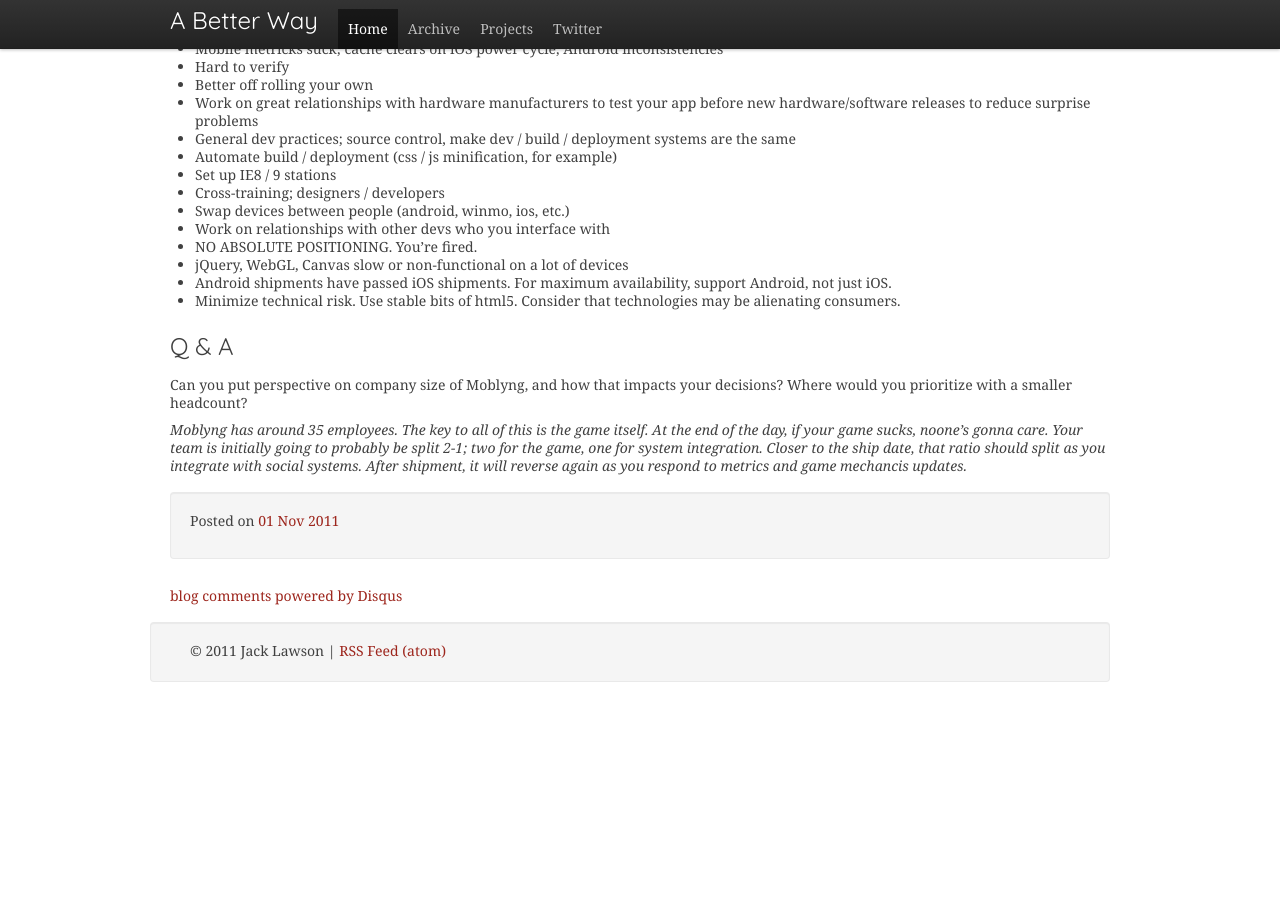
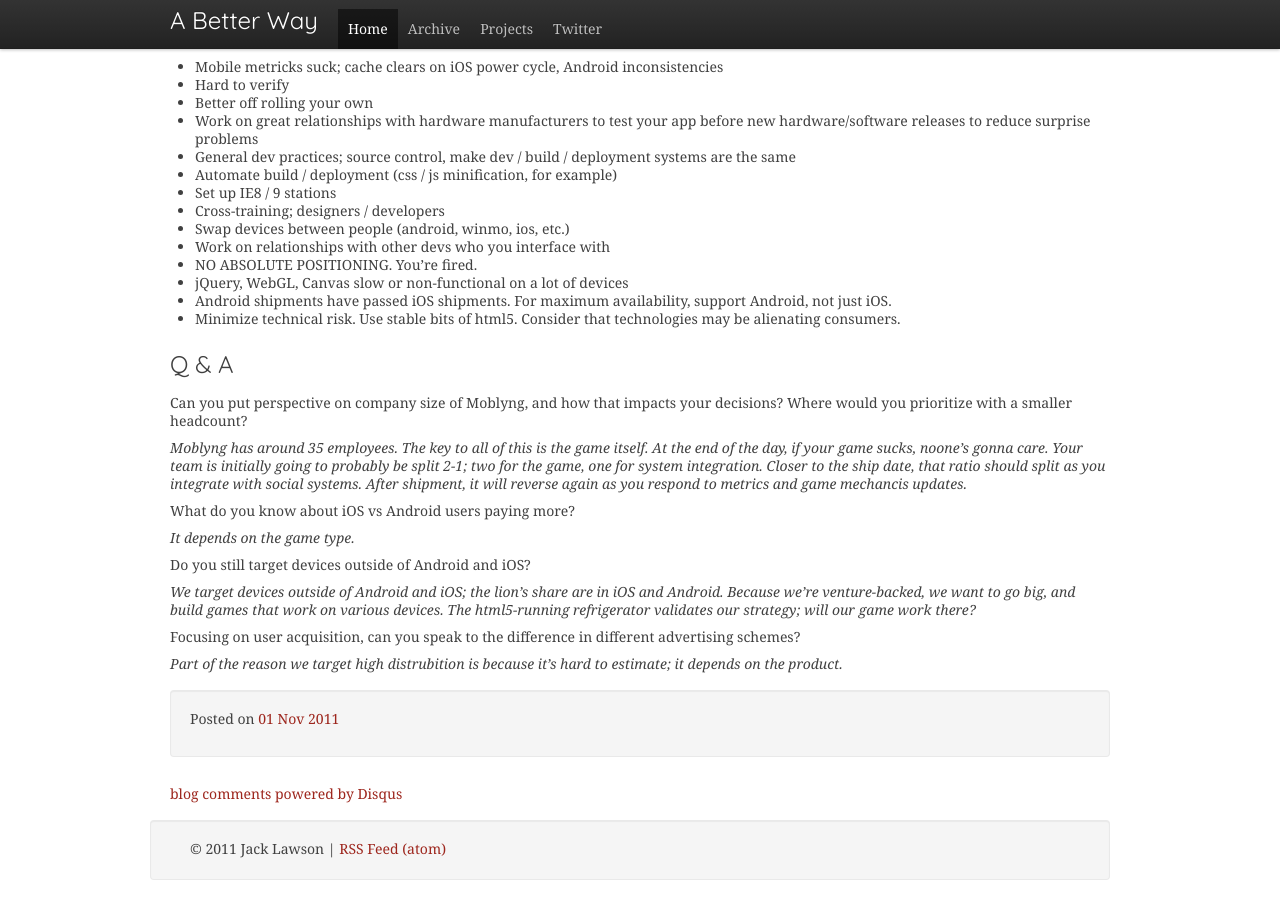
Before and after one commit to ajacksified/ajacksified.github.com, a Jekyll site: the page built from _posts/2011-11-01-new-game-conf-liveblog.markdown, in a window 1280 px wide and 900 px high, scrolled down 3947 px. Built offline with Jekyll 4.4.1, drawn with Linux system fonts in a browser that asks for light colours; nearby versions of some CDN libraries; some web fonts are replaced; comment, search, counter and statistics services are not loaded; before the commit the page ends 4649 px from its top, so only the background shows below that; some of the changed text lies outside the part shown.

Commit message:
Session 3

```diff
--- a/_posts/2011-11-01-new-game-conf-liveblog.markdown
+++ b/_posts/2011-11-01-new-game-conf-liveblog.markdown
@@ -10,6 +10,8 @@ categories:
 This is a live blog for the first official day of
 [New Game Conference](http://www.newgameconf.com). I'll keep quick notes during
 the presentations, and clean up grammar / confusing structures during breaks.
+Also, Q &amp; A is paraphrased; quotes will be signified as such. Please leave
+corrections and requests for clarification in the comments here.
 
 Also check out #ngc11 and #bbg on irc.freenode.net
 
@@ -258,3 +260,21 @@ initially going to probably be split 2-1; two for the game, one for system
 integration. Closer to the ship date, that ratio should split as you
 integrate with social systems. After shipment, it will reverse again as you
 respond to metrics and game mechancis updates.*
+
+
+What do you know about iOS vs Android users paying more?
+
+*It depends on the game type.*
+
+Do you still target devices outside of Android and iOS?
+
+*We target devices outside of Android and iOS; the lion's share are in iOS
+and Android. Because we're venture-backed, we want to go big, and build games
+that work on various devices. The html5-running refrigerator validates our
+strategy; will our game work there?*
+
+Focusing on user acquisition, can you speak to the difference in different
+advertising schemes?
+
+*Part of the reason we target high distrubition is because it's hard to
+estimate; it depends on the product.*
```
